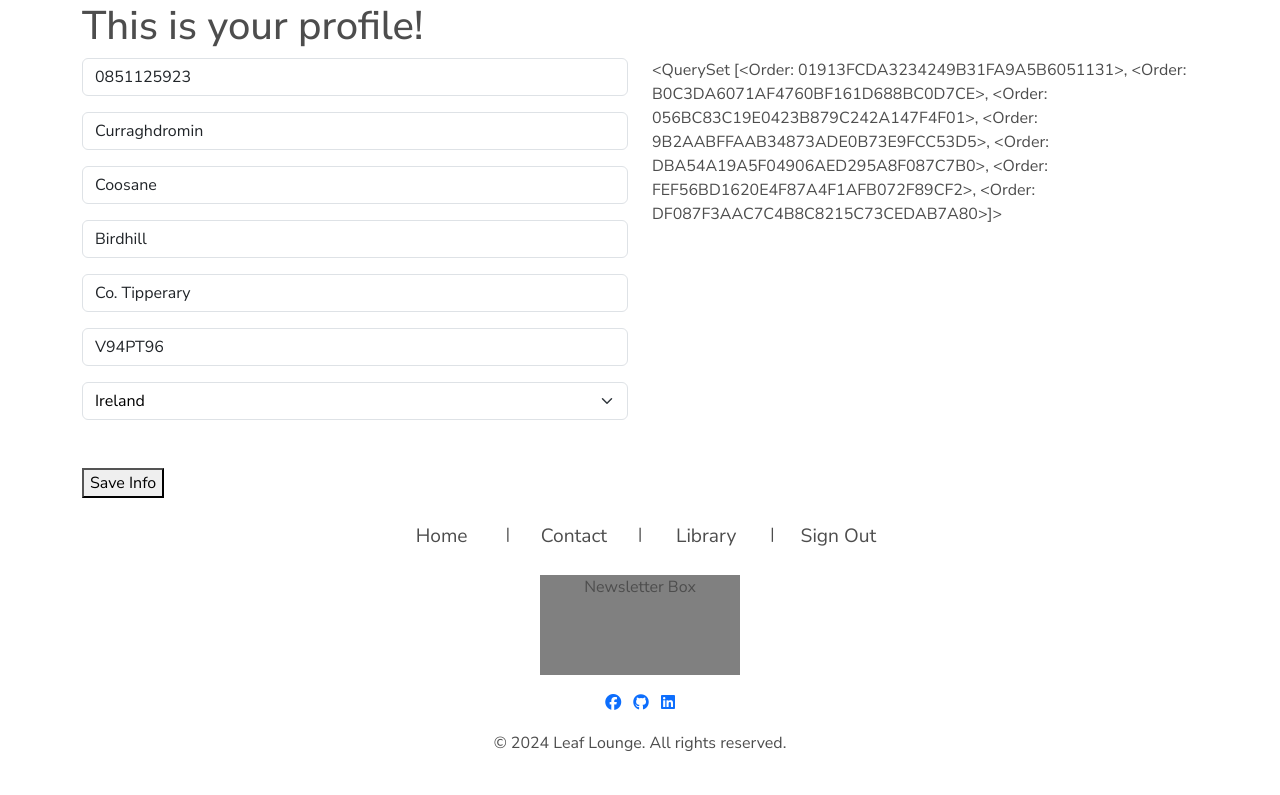
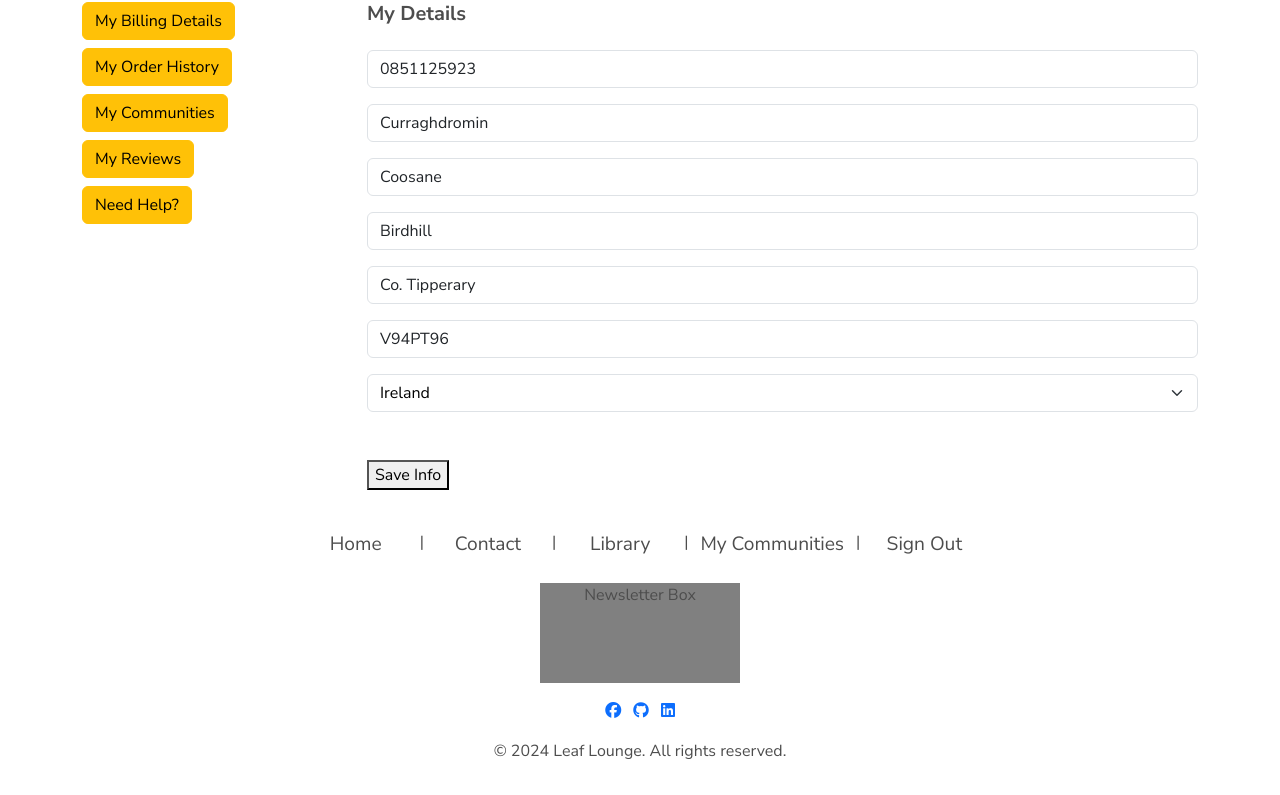
Before and after one commit to Ana-Niko-byte/leaf-lounge, a Django app: page /profile/me/ in a window 1280 px wide. Shown: the part 212-1007 px from the top of the page. Before the commit the page ends 963 px from the top, so only its background shows below. Run offline with Django 4.2, Linux system fonts and the light colour scheme; a user stored in the database is signed in; data comes from the database, SQL or seed files in the repository; both versions use the stored data as it was after the commit; parts of the project's set-up code (start-up, migrations or seed data) failed here and were passed over; some libraries are stand-ins or nearby versions.

Commit message:
add: profile tabs + prelim functionality

```diff
--- a/blurb/templates/blurb/contact.html
+++ b/blurb/templates/blurb/contact.html
@@ -14,11 +14,11 @@
                 </h2>
                 <ul class="col-md-8">
                     <li class="my-4">
-                        <strong>Contact our dedicated support</strong>
-                         will reach back out to you via email within two days!
+                        <strong>Our dedicated support</strong>
+                         will get back to you via email within two days!
                     </li>
                     <li class="my-4">
-                        <strong>Join in the conversation</strong>
+                        <strong>Join the conversation</strong>
                          and connect with like-minded individuals!
                     </li>
                     <li class="my-4">
--- a/checkout/templates/checkout/confirmation_email/confirmation_email_body.txt
+++ b/checkout/templates/checkout/confirmation_email/confirmation_email_body.txt
@@ -1,4 +1,4 @@
-Hey, {{ book_order.user.first_name }}!
+Hey, {{ book_order.user.full_name }}!
 
 Thanks for shopping with us. Below you'll find a summary of your order and your order number.
 
--- a/checkout/templates/checkout/success.html
+++ b/checkout/templates/checkout/success.html
@@ -6,7 +6,11 @@
         <div id="basket-banner" class="row">
             <div class="py-2 text-start">
                 <h4 class="my-4 text-uppercase text-success"><strong><i class="fa-solid fa-circle-check me-2"></i>Thank you!</strong></h4>
+                {% if not is_profile %}
                 <p>Your order has been placed.<br>You should shortly receive a confirmation email to <strong>{{ book_order.email }}</strong></p>
+                {% else %}
+                <a href="{{ profile_url }}" class="btn btn-md btn-warning">Back to Profile</a>
+                {% endif %}
                 <h6 class="mt-4"><strong>Order Number</strong></h6>
                 <p><strong>#{{ book_order.order_number }}</strong></p>
                 <p class="small">Order Placed: {{ book_order.date }}</p>
@@ -59,7 +63,9 @@
                             </div>
                         {% endfor %}
                     </div>
+                    {% if not is_profile %}
                     <a href="{{ home_url }}" class="btn btn-success"><i class="fa-solid fa-sm fa-house-chimney me-2"></i>Return Home</a>
+                    {% endif %}
                 </div>
             </div>
             <!-- /Order Summary -->
--- a/checkout/webhook_handler.py
+++ b/checkout/webhook_handler.py
@@ -82,6 +82,7 @@ class StripeWH_Handler():
             # user.username cannot be used directly with get() or filter()
             user_profile = UserProfile.objects.get(user__username=username)
             if save_info:
+                user_profile.default_full_name = shipping_details.name
                 user_profile.default_phone_number = shipping_details.phone
                 user_profile.default_street_1 = shipping_details.address.line1
                 user_profile.default_street_2 = shipping_details.address.line2
--- a/reader/static/reader/js/profile.js
+++ b/reader/static/reader/js/profile.js
@@ -1,4 +1,55 @@
+function handleFilteredElements(list){
+    /**
+     * Handles the display of the filtered list (unselected elements).
+     *
+     * Arguments:
+     * list : (array) : the list of unwanted elements with class 'profile-details'.
+     */
+    for (let element of list){
+        if (element.classList.contains('d-block')){
+            element.classList.remove('d-block');
+        } else if (!element.classList.contains('d-none')) {
+            element.classList.add('d-none');
+        }
+    }
+}
+
+function handleChosenElement(element){
+    /**
+     * Handles the display of the filtered out element (selected element).
+     *
+     * Arguments:
+     * element : object : the selected element for display.
+     */
+    if (element.classList.contains('d-none')){
+        element.classList.remove('d-none');
+    } else if (!element.classList.contains('d-block')){
+        element.classList.add('d-block');
+    }
+}
+
+function FilterAndDisplay(buttonDataValue){
+    // Get list for filtering.
+    let list = [...document.getElementsByClassName('profile-details')];
+
+    // Retrieve the dataset value to filter out by and filter.
+    // const buttonDataValue = button.dataset.detail;
+    const filteredList = list.filter(
+        (element) => element.dataset.profile !== `${buttonDataValue}-details`
+    );
+
+    // Retrieve the filtered out element. This will always be one element long.
+    const filteredElement = list.filter(element => !filteredList.includes(element))[0];
+
+    // Handle the display of filtered elements.
+    handleFilteredElements(filteredList);
+
+    // Handle the display of the filtered out element.
+    handleChosenElement(filteredElement);
+}
+
 document.addEventListener('DOMContentLoaded', function(){
+    // Change colour of placeholder in country field.
     let country = $('#id_default_country').val();
     if (!country){
         $('#id_default_country').css('color', '#aab7c4');
@@ -11,4 +62,15 @@ document.addEventListener('DOMContentLoaded', function(){
             $(this).css('color', '#000');
         }
     });
+
+    // Hide/Display Profile Tabs (IIFE).
+    const buttons = [...document.getElementsByClassName('display-button')];
+    for (let button of buttons){
+        (function(button){
+            const buttonDataValue = button.dataset.detail;
+            button.addEventListener('click', () => {
+                FilterAndDisplay(buttonDataValue);
+            });
+        })(button);
+    }
 });
--- a/reader/templates/reader/profile.html
+++ b/reader/templates/reader/profile.html
@@ -9,10 +9,33 @@
 {% block content %}
 <div class="container">
     <div class="row">
-        <h1>This is your profile!</h1>
+        <div class="col-lg-3 col-md-4 col-sm-12">
+            <div class="menu-column">
+                <ul class="list-unstyled">
+                    <li class="menu-item">
+                        <button class="btn btn-md btn-warning mb-2 display-button" data-detail="billing">My Billing Details</button>
+                    </li>
+                    <li class="menu-item">
+                        <button class="btn btn-md btn-warning mb-2 display-button" data-detail="history">My Order History</button>
+                    </li>
+                    <!-- Change URL -->
+                    <li class="menu-item">
+                        <a href="{{ home_url }}" class="btn btn-md btn-warning mb-2">My Communities</a>
+                    </li>
+                    <li class="menu-item">
+                        <button class="btn btn-md btn-warning mb-2 display-button" data-detail="reviews">My Reviews</button>
+                    </li>
+                    <li class="menu-item">
+                        <a href="{{ contact_url }}" class="btn btn-md btn-warning mb-2">Need Help?</a>
+                    </li>
+                </ul>
             </div>
-    <div class="row">
-        <div class="col-lg-6 col-md-8 col-sm-12">
+        </div>
+        <div class="col-lg-9 col-md-8 col-sm-12">
+            <ul class="list-unstyled">
+                <li class="profile-details" data-profile="billing-details">
+                    <div>
+                        <h5 class="mb-4"><strong>My Details</strong></h5>
                         <form action="{% url 'user_profile' %}" method="POST" id="userProfileForm">
                             {% csrf_token %}
                             {{ form | crispy }}
@@ -21,8 +44,39 @@
                             </div>
                         </form>
                     </div>
+                </li>
+                <li class="profile-details d-none" data-profile="history-details">
+                    <div>
+                        <h5 class="mb-4"><strong>My Order History</strong></h5>
+                        {% for book_order in book_orders %}
+                        <a href="{% url 'order_detail' book_order.order_number %}" class="order-container">
+                            <div class="row border">
                                 <div class="col-lg-6">
-            {{ book_orders }}
+                                    <p>Order Number : {{ book_order.order_number }}</p>
+                                    <p>Date placed: {{ book_order.date }}</p>
+                                    <div class="image-container">
+                                        {% for book in book_order.booklineitem.all %}
+                                        <!-- Add book image here -->
+                                        <p>{{ book.book.title }} x {{ book.quantity }}</p>
+                                        {% endfor %}
+                                    </div>
+                                </div>
+                                <div class="col-lg-6">
+                                    <p>Subtotal : {{ book_order.order_total }}</p>
+                                    <p>Shipping : {% if book_order.delivery_cost == 0.00 %}FREE{% else %}{{ book_order.delivery_cost }}{% endif %}</p>
+                                    <p>Total : {{ book_order.grand_total }}</p>
+                                </div>
+                            </div>
+                        </a href="">
+                        {% endfor %}
+                    </div>
+                </li>
+                <li class="profile-details d-none" data-profile="reviews-details">
+                    <div>
+                        <h5 class="mb-4"><strong>My Reviews</strong></h5>
+                    </div>
+                </li>
+            </ul>
         </div>
     </div>
 </div>
--- a/reader/urls.py
+++ b/reader/urls.py
@@ -4,4 +4,5 @@ from .views import *
 
 urlpatterns = [
     path('me/', my_profile, name='user_profile'),
+    path('order/<order_number>', order_detail, name='order_detail')
 ]
--- a/reader/views.py
+++ b/reader/views.py
@@ -2,6 +2,7 @@ from django.shortcuts import render, get_object_or_404
 from django.contrib.auth.models import User
 from django.contrib import messages
 
+from checkout.models import Order
 from .models import UserProfile
 from .forms import UserProfileForm
 
@@ -23,6 +24,7 @@ def my_profile(request):
 
     form = UserProfileForm(instance=reader)
     book_orders = reader.orders.all()
+    print(book_orders)
 
     context={
         'reader': reader,
@@ -35,3 +37,21 @@ def my_profile(request):
         'reader/profile.html',
         context
     )
+
+def order_detail(request, order_number):
+    book_order = get_object_or_404(Order, order_number=order_number)
+
+    messages.info(request, (
+        f'This is a past confirmation for order number {order_number}. '
+        'A confirmation email was sent on the order date.'
+    ))
+
+    context={
+        'book_order': book_order,
+        'is_profile': True,
+    }
+    return render(
+        request,
+        'checkout/success.html',
+        context
+    )
--- a/templates/base.html
+++ b/templates/base.html
@@ -7,6 +7,7 @@ https://github.com/Ana-Niko-byte/moment -->
 {% url 'contact' as contact_url %}
 {% url 'book-summary' as summary_url %}
 {% url 'user_profile' as profile_url %}
+{% url 'order_detail' as order_detail_url %}
 
 {% url 'basket' as basket_url %}
 {% url 'checkout' as checkout_url %}
@@ -214,16 +215,18 @@ https://github.com/Ana-Niko-byte/moment -->
                             <a href="{{ library_url }}">Library</a>
                         </li>
                         <li>|</li>
-                        {% if not request.user.is_authenticated %}
+                        {% if request.user.is_authenticated %}
+                        <li class="nav-item px-2 mx-1">
+                            <a href="">My Communities</a>
+                        </li>
+                        <li>|</li>
+                        <li class="nav-item footer-nav-items px-2 mx-1">
+                            <a href="{{ signout_url }}">Sign Out</a>
+                        </li>
+                        {% else %}
                         <li class="nav-item footer-nav-items px-2 mx-1">
                             <a href="{{ signup_url }}">
                                 Sign Up
-                            </a>
-                        </li>
-                        {% else %}
-                        <li class="nav-item footer-nav-items px-2 mx-1">
-                            <a href="{{ signout_url }}">
-                                Sign Out
                             </a>
                         </li>
                         {% endif %}
```
Also changed, not shown: checkout/views.py (+4 -19 lines), db.sqlite3. Lines whose indentation alone changed are shown as unchanged.
